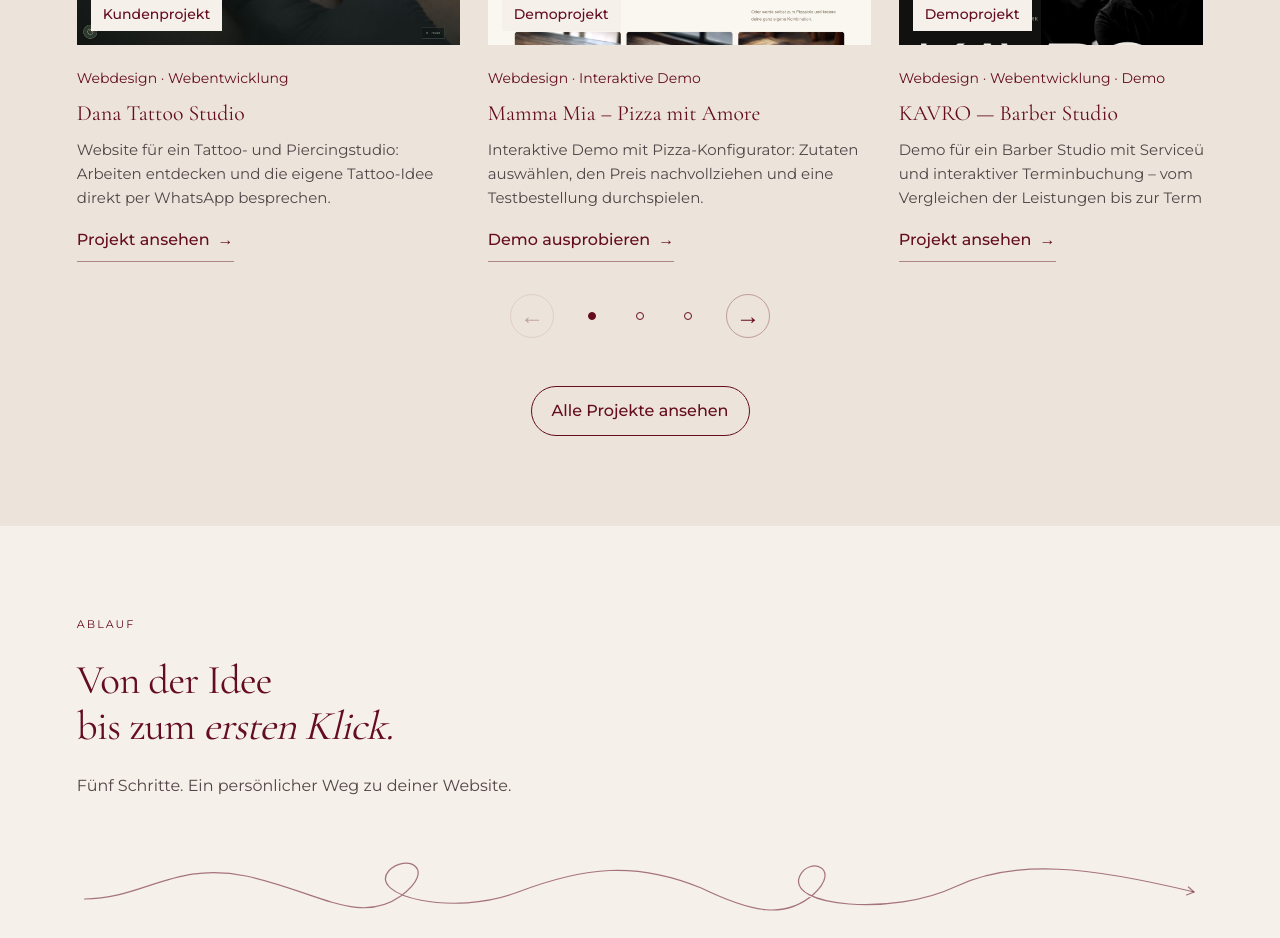
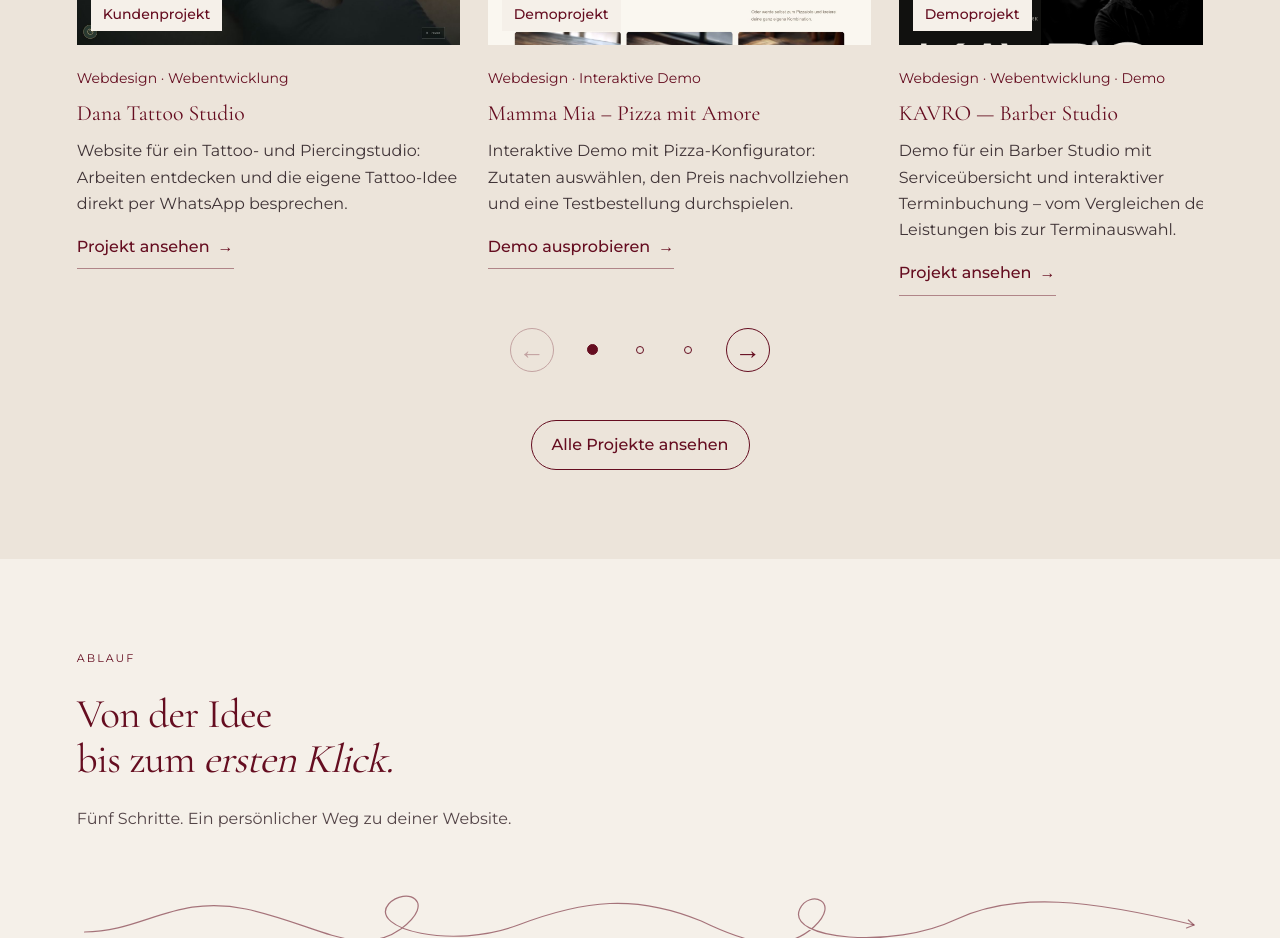
Before and after one commit to AnnaFillanna/anna-filippi.studio, a React (Vite) app: page / in a window 1280 px wide. Shown: the part 2860-3798 px from the top of the page. Built offline with nearby package versions, Linux system fonts and the light colour scheme; a web font is replaced by a local one.

Commit message:
Lesbarkeit der Projektkarten verbessern und Signatur entfernen

```diff
--- a/src/components/AboutPage/AboutPage.module.scss
+++ b/src/components/AboutPage/AboutPage.module.scss
@@ -10,7 +10,6 @@
 .copy h1:focus { outline: none; }
 .greeting { font: italic 400 clamp(27px, 2.7vw, 38px)/1.2 $serif; margin-bottom: 24px; }
 .text { font: #{$text-body}/1.75 $sans; color: $black; max-width: 48ch; p { margin: 0 0 18px; } }
-.signature { max-width: 36ch; font: italic 400 clamp(20px, 1.7vw, 25px)/1.45 $serif; margin-top: 28px; }
 .portrait { min-width: 0; align-self: stretch; max-height: 720px; img { display: block; width: 100%; height: 100%; aspect-ratio: 993/1600; object-fit: cover; object-position: center 28%; } }
 @media (max-width: 900px) and (min-width: 761px) { .layout { gap: 5%; grid-template-columns: minmax(0, 1.15fr) minmax(0, .85fr); } .text { font-size: 16px; } }
 @media (max-width: 760px) {
@@ -20,11 +19,8 @@
   .portrait { width: min(100%, 440px); justify-self: center; max-height: none; img { height: auto; aspect-ratio: 993/1600; object-fit: contain; } }
 }
 
-@media (min-width: 761px) { .signature .ampersand { font-family: $sans; font-style: normal; font-weight: 400; font-size: .8em; } }
-
 .portraitDivider { display: none; }
 @media (max-width: 760px) {
- .signature .ampersand { font-family: $sans; font-style: normal; font-size: .8em; }
  .aboutPage { padding-bottom: 72px; }
  .portraitDivider { display: block; height: 1px; width: 100%; margin: 42px auto 0; background: #ad8950; transform-origin: center; }
 }
--- a/src/components/AboutPage/AboutPage.tsx
+++ b/src/components/AboutPage/AboutPage.tsx
@@ -37,7 +37,6 @@ export default function AboutPage() {
               <h2>Mit Liebe</h2><p>Zum Detail</p>
             </li>
           </ul>
-          <p className={styles.signature}>Anna Filippi — Softwareentwicklung, Webentwicklung <span className={styles.ampersand}>&amp;</span> Fotografie aus Leidenschaft.</p>
         </motion.div>
         <motion.div className={styles.portrait} {...reveal(30)}>
           <img src="/images/about-anna-red.jpg" alt="Anna Filippi in einem roten Kleid vor einer hellen Wand" width="993" height="1600" fetchPriority="high" />
--- a/src/components/FeaturedProjects/FeaturedProjects.module.scss
+++ b/src/components/FeaturedProjects/FeaturedProjects.module.scss
@@ -33,11 +33,11 @@
 .pagination { display: flex; justify-content: center; gap: 4px; margin-top: 24px;
   button { width: 44px; height: 44px; display: grid; place-items: center; padding: 0; border: 0; background: transparent; cursor: pointer; color: $bordeaux; }
   span { width: 8px; height: 8px; border: 1px solid currentColor; border-radius: 50%; }
-  button[aria-current='true'] span { background: currentColor; }
+  button[aria-current='true'] span { width: 11px; height: 11px; background: currentColor; }
   button:focus-visible { outline: 2px solid currentColor; outline-offset: 2px; }
 }
 
-.pagination .arrow { border: 1px solid #650d2055; border-radius: 50%; font: 24px/1 $sans; margin-inline: 12px; }
+.pagination .arrow { border: 1.5px solid $bordeaux; border-radius: 50%; font: 500 26px/1 $sans; margin-inline: 12px; }
 .pagination .arrow:disabled { opacity: .3; cursor: default; }
 @media (hover: hover) { .pagination .arrow:hover:not(:disabled) { background: $ivory; } }
 
@@ -55,6 +55,6 @@
   .allProjects { margin-top: $space-md; }
 }
 
-.copy .projectDescription { margin: 12px 0 0; font: 400 15px/1.6 $sans; color: $text-muted; }
+.copy .projectDescription { margin: 12px 0 0; font: 400 16px/1.65 $sans; color: #403437; }
 
 .projectAction { display: inline-flex; align-items: center; gap: $space-xs; min-height: 44px; margin-top: $space-xs; border-bottom: 1px solid #650d2070; font: 500 #{$text-control}/1.5 $sans; }
```
